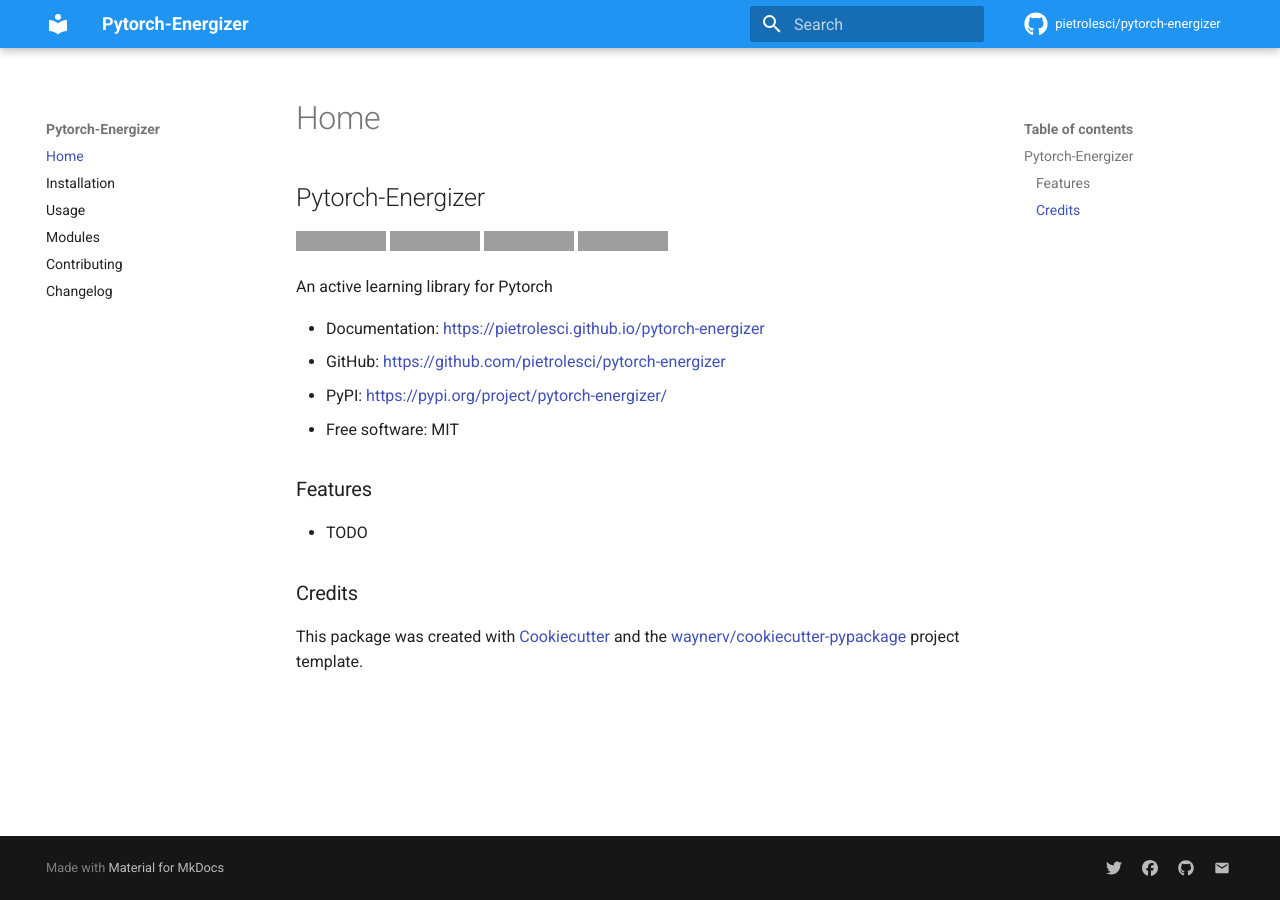
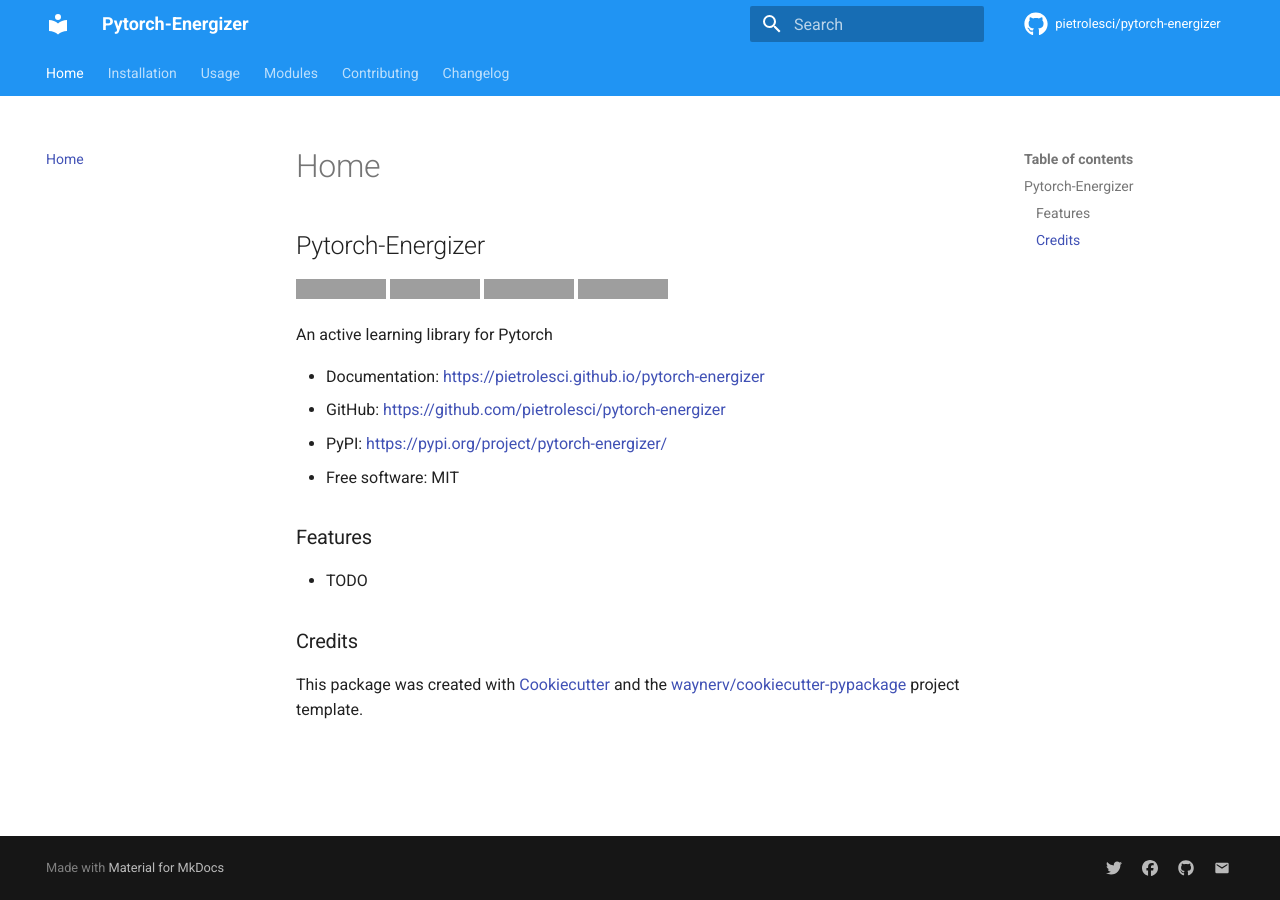
Before and after one commit to pietrolesci/energizer, an MkDocs documentation site: the page built from docs/index.md, in a window 1280 px wide. Built offline with MkDocs 1.6.1 and Material for MkDocs 9.7.7, drawn with Linux system fonts in a browser that asks for light colours; comment, search, counter and statistics services are not loaded; the version menu is left out; grey boxes are pictures that could not be loaded.

Commit message:
update mkdocs

```diff
--- a/mkdocs.yml
+++ b/mkdocs.yml
@@ -1,3 +1,5 @@
+# docs here: https://squidfunk.github.io/mkdocs-material/
+
 site_name: Pytorch-Energizer
 site_url: https://pietrolesci.github.io/pytorch-energizer
 repo_url: https://github.com/pietrolesci/pytorch-energizer
@@ -21,9 +23,13 @@
     primary: blue
     accent: yellow
   features:
-    - navigation.indexes
+    # - navigation.indexes
     - navigation.instant
-    - navigation.tabs.sticky
+    - navigation.tabs
+    - navigation.top
+    - navigation.tracking
+    # - navigation.tabs.sticky
+    # - toc.integrate
   icon:
     repo: fontawesome/brands/github
 markdown_extensions:
@@ -73,6 +79,7 @@
       link: "mailto:pietrolesci@outlook.com"
   version:
     provider: mike
+    default: stable
 edit_uri: edit/main/docs/
 
   # to enable disqus, uncomment the following and put your disqus id below
```
